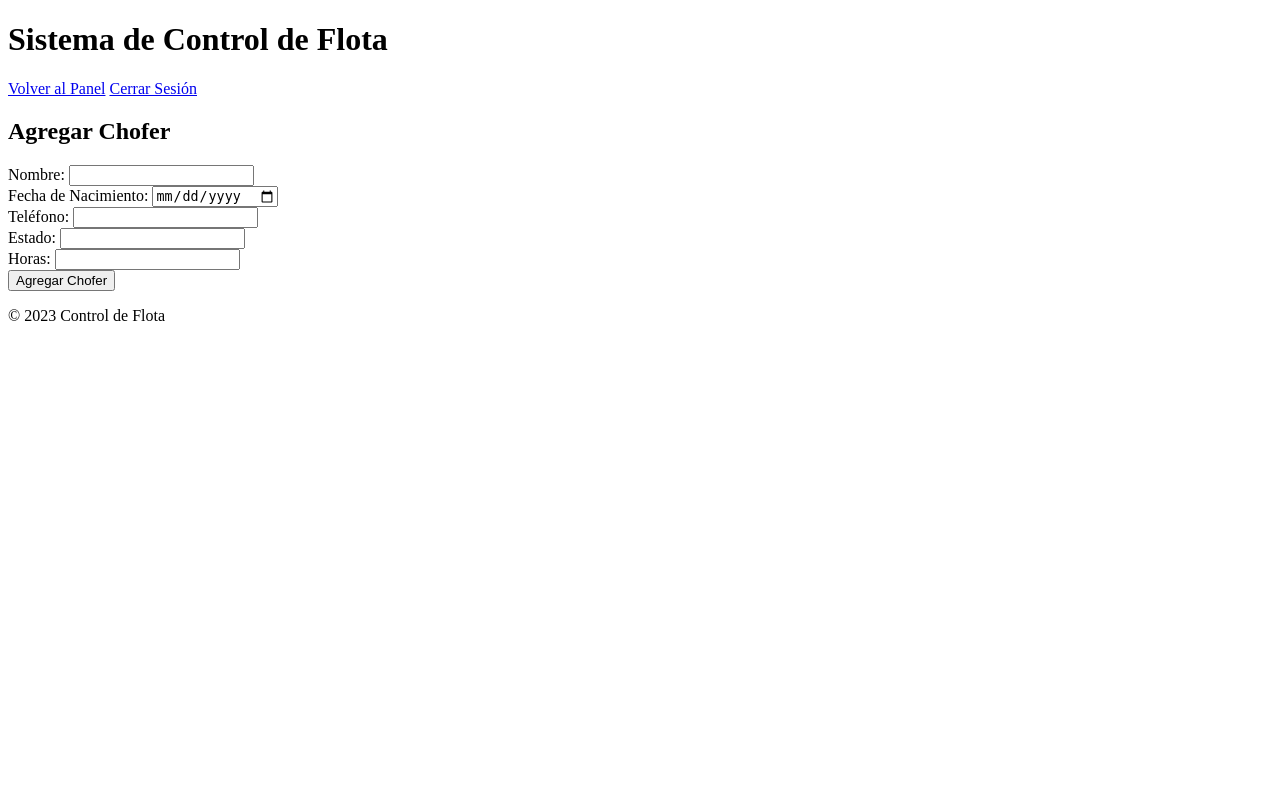
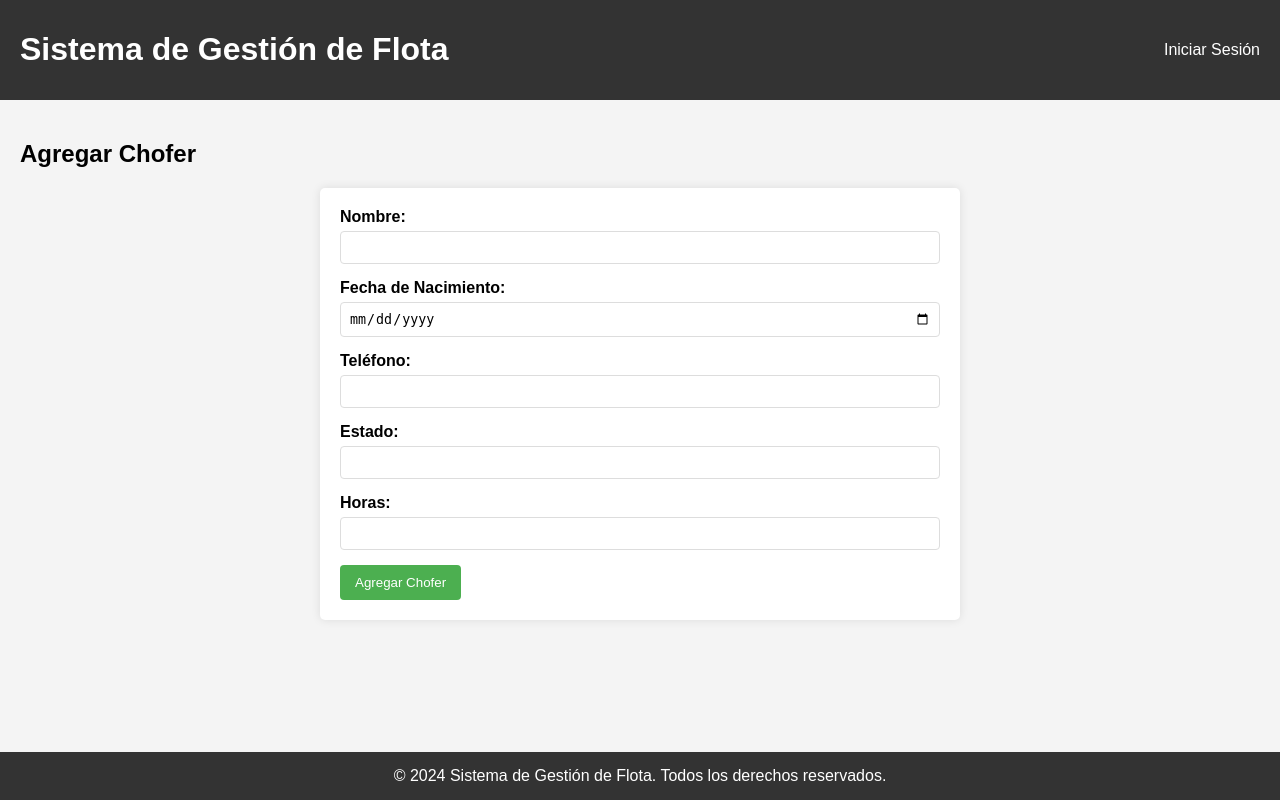
Before and after one commit to vichoorla/ControlFlota, a Django app: template templates/TemplatesFlota/admin_agregar_chofer.html in a window 1280 px wide. Run offline with Django 5.2, Linux system fonts and the light colour scheme; the template is opened without the code that fills it, so the values that code supplies are empty.

Commit message:
arreglo de imagen static
cuando se implemento por primera vez la imagen, el diseño css no se veia, ahora si

```diff
--- a/templates/TemplatesFlota/base.html
+++ b/templates/TemplatesFlota/base.html
@@ -1,67 +1,206 @@
-
 {% load static %}
 <!DOCTYPE html>
 <html lang="es">
 <head>
     <meta charset="UTF-8">
     <meta name="viewport" content="width=device-width, initial-scale=1.0">
-    <title>{% block title %}Control de Flota{% endblock %}</title>
+    <title>{% block title %}Sistema de Gestión de Flota{% endblock %}</title>
     <style>
+        body {
+            font-family: Arial, sans-serif;
+            margin: 0;
+            padding: 0;
+            background-color: #f4f4f4;
+            display: flex;
+            flex-direction: column;
+            min-height: 100vh;
+        }
+        .header {
+            background-color: #333;
+            color: white;
+            padding: 10px 20px;
+            display: flex;
+            justify-content: space-between;
+            align-items: center;
+        }
+        .header a {
+            color: white;
+            text-decoration: none;
+            margin-left: 15px;
+        }
+        .content {
+            padding: 20px;
+            flex: 1;
+        }
+        .menu {
+            background-color: #eee;
+            padding: 10px;
+            margin-bottom: 20px;
+        }
+        .menu a {
+            margin-right: 15px;
+            text-decoration: none;
+            color: #333;
+        }
+        table {
+            width: 100%;
+            border-collapse: collapse;
+            margin-top: 20px;
+        }
+        table, th, td {
+            border: 1px solid #ddd;
+        }
+        th, td {
+            padding: 8px;
+            text-align: left;
+        }
+        th {
+            background-color: #f2f2f2;
+        }
+        form {
+            background-color: white;
+            padding: 20px;
+            border-radius: 5px;
+            box-shadow: 0 0 10px rgba(0,0,0,0.1);
+            max-width: 600px;
+            margin: 0 auto;
+        }
+        .form-group {
+            margin-bottom: 15px;
+        }
+        label {
+            display: block;
+            margin-bottom: 5px;
+            font-weight: bold;
+        }
+        input[type="text"], input[type="password"], input[type="number"],
+        input[type="date"], select, textarea {
+            width: 100%;
+            padding: 8px;
+            border: 1px solid #ddd;
+            border-radius: 4px;
+            box-sizing: border-box;
+        }
+        input[type="submit"] {
+            background-color: #4CAF50;
+            color: white;
+            padding: 10px 15px;
+            border: none;
+            border-radius: 4px;
+            cursor: pointer;
+        }
+        input[type="submit"]:hover {
+            background-color: #45a049;
+        }
+        .messages {
+            list-style: none;
+            padding: 0;
+        }
+        .messages li {
+            padding: 10px;
+            margin-bottom: 10px;
+            border-radius: 4px;
+        }
+        .success {
+            background-color: #dff0d8;
+            color: #3c763d;
+        }
+        .error {
+            background-color: #f2dede;
+            color: #a94442;
+        }
+        /* Nuevos estilos para imágenes y perfil */
+        .profile-container {
+            display: flex;
+            align-items: center;
+            gap: 10px;
+        }
         .profile-img {
-            width: 50px;
-            height: 50px;
+            width: 40px;
+            height: 40px;
             border-radius: 50%;
             object-fit: cover;
-            border: 2px solid #ddd;
+            border: 2px solid #fff;
         }
         .profile-header {
             display: flex;
             align-items: center;
             gap: 15px;
             margin-bottom: 20px;
+            padding: 15px;
+            background-color: #e9ecef;
+            border-radius: 5px;
         }
         .profile-header img {
-            border-radius: 50%;
-            border: 2px solid #ddd;
             width: 80px;
             height: 80px;
-        }
-        table {
-            width: 100%;
-            border-collapse: collapse;
-            margin-top: 20px;
-        }
-        table th, table td {
-            border: 1px solid #ddd;
-            padding: 8px;
-            text-align: left;
-        }
-        table th {
-            background-color: #f2f2f2;
+            border-radius: 50%;
+            object-fit: cover;
+            border: 3px solid #ddd;
         }
         table tr:nth-child(even) {
             background-color: #f9f9f9;
         }
+        footer {
+            background-color: #333;
+            color: white;
+            text-align: center;
+            padding: 15px;
+            margin-top: auto;
+        }
+        footer p {
+            margin: 0;
+        }
+        /* Estilos para el menú de navegación */
+        nav {
+            display: flex;
+            justify-content: space-between;
+            align-items: center;
+            padding: 10px 0;
+        }
+        .main-nav {
+            display: flex;
+            gap: 20px;
+        }
     </style>
 </head>
 <body>
-    <header>
-        <h1>Sistema de Control de Flota</h1>
-        <nav>
-            {% block menu %}
-            <-- Menú por defecto -->
-            {% endblock %}
-            <a href="{% url 'logout' %}">Cerrar Sesión</a>
-        </nav>
-    </header>
+    <div class="header">
+        <h1>Sistema de Gestión de Flota</h1>
+        <div class="profile-container">
+            {% if request.session.usuario_autenticado %}
+                <!-- Imagen de perfil - puedes cambiar la ruta según necesites -->
+                <img src="{% static 'images/user-profile.png' %}" alt="Perfil" class="profile-img">
+                <div>
+                    Bienvenido, {{ request.session.nombre_usuario }} |
+                    <a href="{% url 'logout' %}">Cerrar Sesión</a>
+                </div>
+            {% else %}
+                <a href="{% url 'login' %}">Iniciar Sesión</a>
+            {% endif %}
+        </div>
+    </div>
 
-    <main>
-        {% block content %}
-        {% endblock %}
-    </main>
+    {% if request.session.usuario_autenticado %}
+    <div class="menu">
+        {% block menu %}{% endblock %}
+    </div>
+    {% endif %}
+
+    <div class="content">
+        {% if messages %}
+        <ul class="messages">
+            {% for message in messages %}
+            <li class="{{ message.tags }}">{{ message }}</li>
+            {% endfor %}
+        </ul>
+        {% endif %}
+
+        {% block content %}{% endblock %}
+    </div>
 
     <footer>
-        <p>&copy; 2023 Control de Flota</p>
+        <p>&copy; 2024 Sistema de Gestión de Flota. Todos los derechos reservados.</p>
     </footer>
 </body>
 </html>
```
